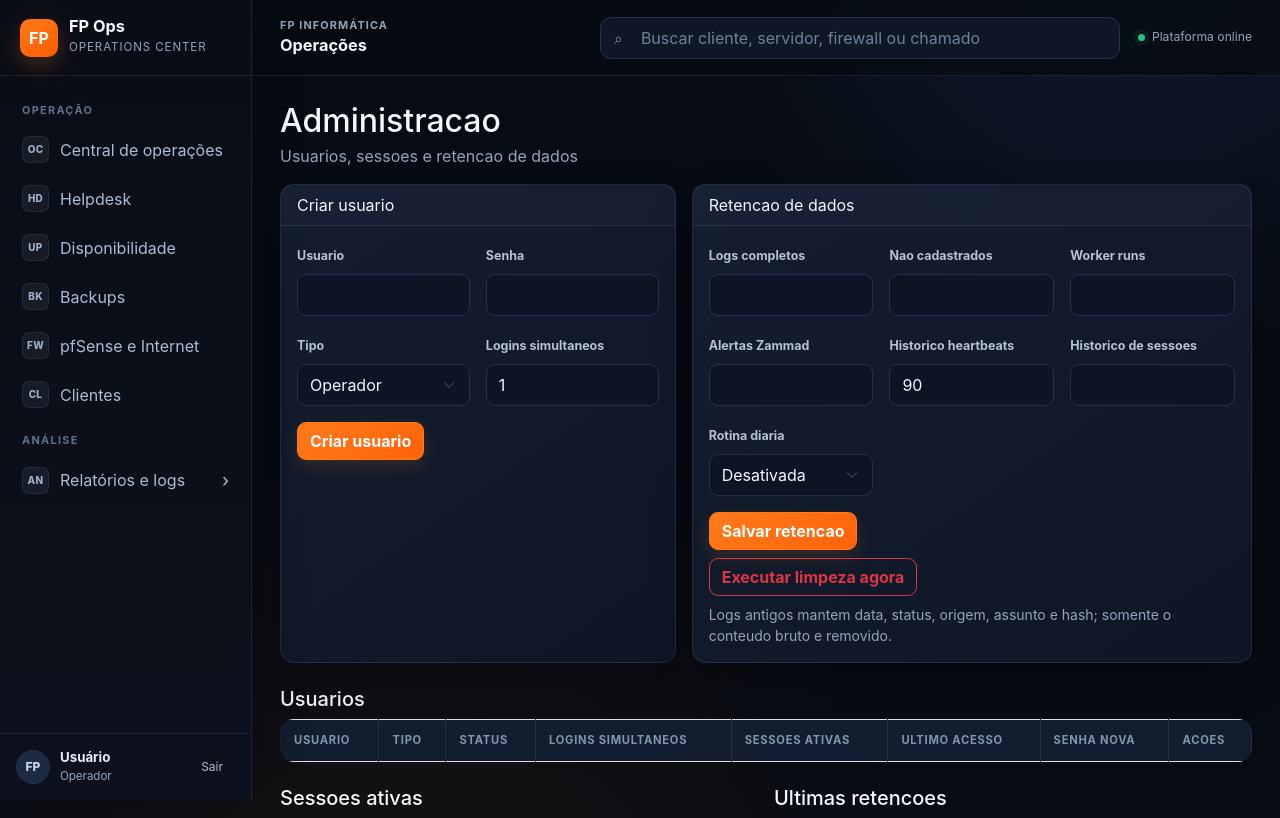
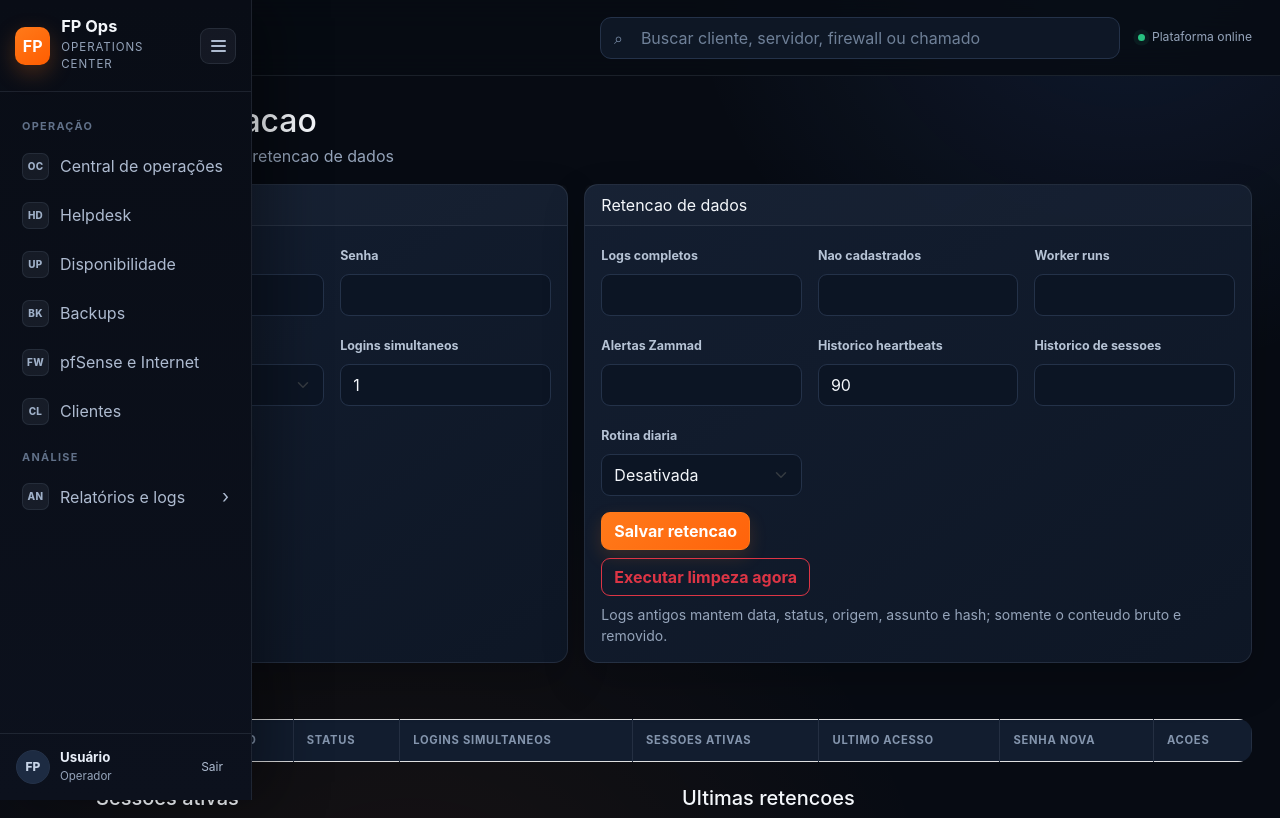
Before and after one commit to Laukdan5566/fp-ops-platform, a Flask app: template app/templates/admin.html in a window 1280 px wide. Shown: the top 818 px of the page. Run offline with Flask 3, Linux system fonts and the light colour scheme; the template is opened without the code that fills it, so the values that code supplies are empty; parts of the project's set-up code (start-up, migrations or seed data) failed here and were passed over.

Commit message:
feat: add collapsible navigation sidebar

```diff
--- a/app/static/fp-ops.css
+++ b/app/static/fp-ops.css
@@ -18,6 +18,8 @@
     --ops-cyan: #37c7d7;
     --ops-radius: 14px;
     --ops-shadow: 0 18px 42px rgba(0, 0, 0, 0.22);
+    --ops-sidebar-collapsed: 68px;
+    --ops-sidebar-expanded: 252px;
 }
 
 * { box-sizing: border-box; }
@@ -57,6 +59,25 @@ a:hover { color: #b5cdff; }
     min-height: 76px;
     padding: 18px 20px !important;
 }
+
+.sidebar-pin-button {
+    align-items: center;
+    background: rgba(148, 163, 184, 0.08);
+    border: 1px solid rgba(148, 163, 184, 0.14);
+    border-radius: 9px;
+    cursor: pointer;
+    display: none;
+    flex: 0 0 36px;
+    height: 36px;
+    justify-content: center;
+    margin-left: auto;
+    padding: 0;
+}
+.sidebar-pin-button span { background: #aebbd0; border-radius: 2px; display: block; height: 2px; position: absolute; transition: transform .2s ease, width .2s ease; width: 15px; }
+.sidebar-pin-button span:first-child { transform: translateY(-5px); }
+.sidebar-pin-button span:last-child { transform: translateY(5px); }
+.sidebar-pin-button:hover { background: rgba(255, 122, 26, 0.13); border-color: rgba(255, 122, 26, 0.3); }
+.sidebar-pin-button:hover span { background: #fff; }
 
 .logo-box {
     align-items: center;
@@ -291,6 +312,54 @@ code { color: #ffb277; }
 .menu-btn { align-items: center; background: #152136 !important; border: 1px solid var(--ops-border) !important; border-radius: 9px !important; color: #fff !important; height: 40px; justify-content: center; margin: 0 !important; width: 40px; }
 .sidebar-overlay { background: rgba(0,0,0,.6); display: none; inset: 0; position: fixed; z-index: 1030; }
 
+@media (min-width: 769px) {
+    .sidebar {
+        overflow-x: hidden;
+        transition: width .22s ease, box-shadow .22s ease;
+        width: var(--ops-sidebar-collapsed) !important;
+    }
+    .sidebar:hover,
+    body.sidebar-pinned .sidebar {
+        box-shadow: 20px 0 52px rgba(0, 0, 0, 0.34);
+        width: var(--ops-sidebar-expanded) !important;
+    }
+    .sidebar-logo { padding: 18px 15px !important; }
+    .sidebar-pin-button { display: inline-flex; position: relative; }
+    body:not(.sidebar-pinned) .sidebar:not(:hover) .logo-box,
+    body:not(.sidebar-pinned) .sidebar:not(:hover) .logo-copy,
+    body:not(.sidebar-pinned) .sidebar:not(:hover) .nav-kicker,
+    body:not(.sidebar-pinned) .sidebar:not(:hover) nav a > span:not(.nav-symbol),
+    body:not(.sidebar-pinned) .sidebar:not(:hover) summary > span:not(.nav-symbol),
+    body:not(.sidebar-pinned) .sidebar:not(:hover) summary::after,
+    body:not(.sidebar-pinned) .sidebar:not(:hover) .submenu-link,
+    body:not(.sidebar-pinned) .sidebar:not(:hover) .user-meta,
+    body:not(.sidebar-pinned) .sidebar:not(:hover) .logout-link {
+        display: none !important;
+    }
+    body.sidebar-pinned .sidebar .logo-box,
+    body.sidebar-pinned .sidebar .logo-copy,
+    body.sidebar-pinned .sidebar .nav-kicker,
+    body.sidebar-pinned .sidebar nav a > span:not(.nav-symbol),
+    body.sidebar-pinned .sidebar summary > span:not(.nav-symbol),
+    body.sidebar-pinned .sidebar .user-meta,
+    body.sidebar-pinned .sidebar .logout-link {
+        display: flex !important;
+    }
+    body.sidebar-pinned .sidebar .nav-kicker { display: block !important; }
+    body.sidebar-pinned .sidebar .submenu-link { display: flex !important; }
+    body:not(.sidebar-pinned) .sidebar:not(:hover) .sidebar-logo { justify-content: center; }
+    body:not(.sidebar-pinned) .sidebar:not(:hover) .sidebar-pin-button { margin-left: 0; }
+    body:not(.sidebar-pinned) .sidebar:not(:hover) .sidebar-nav { padding-left: 10px; padding-right: 10px; }
+    body:not(.sidebar-pinned) .sidebar:not(:hover) nav > a,
+    body:not(.sidebar-pinned) .sidebar:not(:hover) details > summary { justify-content: center; padding-left: 9px !important; padding-right: 9px !important; }
+    body:not(.sidebar-pinned) .sidebar:not(:hover) .sidebar-user { justify-content: center; padding-left: 10px; padding-right: 10px; }
+    .content {
+        margin-left: var(--ops-sidebar-collapsed) !important;
+        transition: margin-left .22s ease;
+    }
+    body.sidebar-pinned .content { margin-left: var(--ops-sidebar-expanded) !important; }
+}
+
 @media (max-width: 1199px) {
     .module-grid { grid-template-columns: repeat(2, minmax(0, 1fr)); }
 }
@@ -298,6 +367,7 @@ code { color: #ffb277; }
 @media (max-width: 768px) {
     .sidebar { margin-left: -252px !important; }
     .sidebar.active { margin-left: 0 !important; }
+    .sidebar-pin-button { display: none; }
     .sidebar-overlay.active { display: block; }
     .content { margin-left: 0 !important; }
     .topbar { gap: 10px; height: 68px; padding: 0 14px; }
--- a/app/templates/base.html
+++ b/app/templates/base.html
@@ -361,6 +361,9 @@
     <div class="sidebar-logo">
         <div class="logo-box">FP</div>
         <div class="logo-copy"><div class="logo-text">FP Ops</div><div class="logo-caption">Operations center</div></div>
+        <button class="sidebar-pin-button" id="sidebarPinButton" type="button" onclick="toggleSidebarPin()" aria-label="Fixar menu aberto" aria-pressed="false" title="Fixar menu aberto">
+            <span></span><span></span><span></span>
+        </button>
     </div>
 
     <nav class="sidebar-nav" aria-label="Navegação principal">
@@ -422,10 +425,40 @@
 </div>
 
 <script>
+const sidebarStorageKey = "fpOpsSidebarPinned";
+
+function isMobileNavigation() {
+    return window.matchMedia("(max-width: 768px)").matches;
+}
+
+function updateSidebarPinButton() {
+    const button = document.getElementById("sidebarPinButton");
+    if (!button) return;
+    const pinned = document.body.classList.contains("sidebar-pinned");
+    button.setAttribute("aria-pressed", pinned ? "true" : "false");
+    button.setAttribute("aria-label", pinned ? "Recolher menu" : "Fixar menu aberto");
+    button.title = pinned ? "Recolher menu" : "Fixar menu aberto";
+}
+
+function toggleSidebarPin() {
+    if (isMobileNavigation()) {
+        toggleMenu();
+        return;
+    }
+    const pinned = document.body.classList.toggle("sidebar-pinned");
+    localStorage.setItem(sidebarStorageKey, pinned ? "true" : "false");
+    updateSidebarPinButton();
+}
+
 function toggleMenu() {
     document.getElementById("sidebar").classList.toggle("active");
     document.getElementById("sidebarOverlay").classList.toggle("active");
 }
+
+if (localStorage.getItem(sidebarStorageKey) === "true" && !isMobileNavigation()) {
+    document.body.classList.add("sidebar-pinned");
+}
+updateSidebarPinButton();
 </script>
 
 </body>
```
Also changed, not shown: tests/test_helpdesk_candidate.py (+2 -0 lines).
